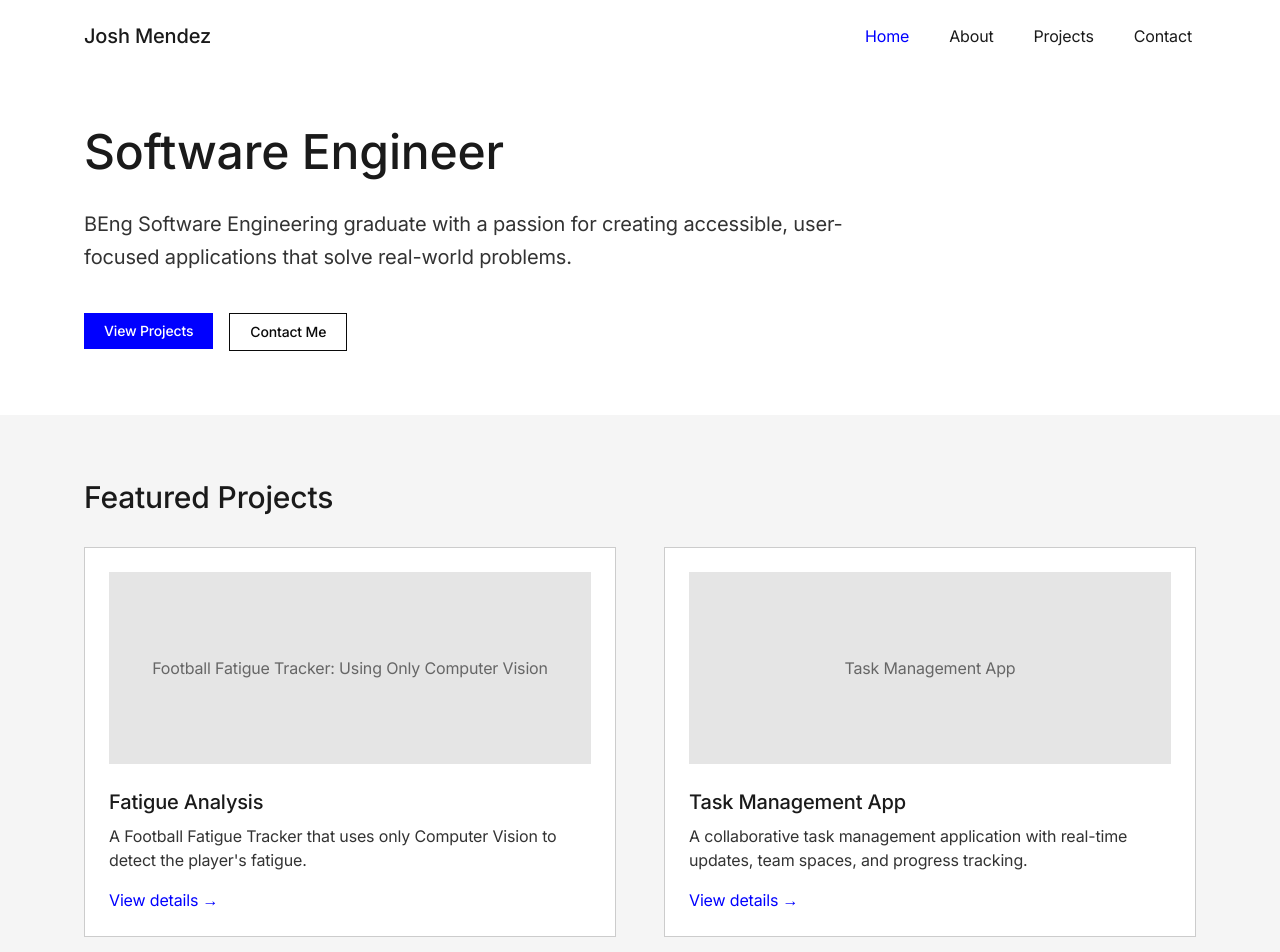
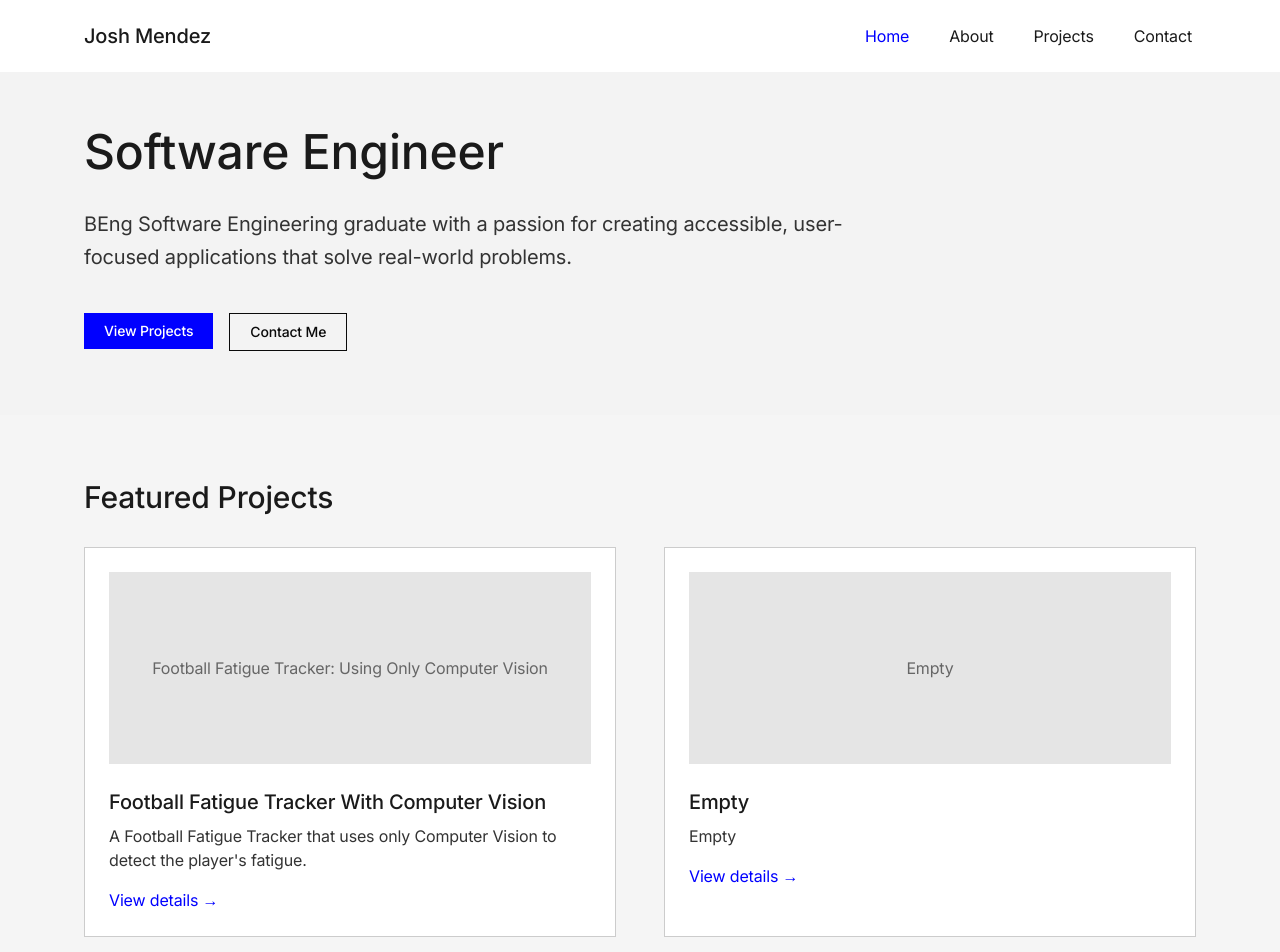
Before and after one commit to jxshmendez/Portfolio-Website, a React (Vite) app in the folder frontend/: page / in a window 1280 px wide. Shown: the top 952 px of the page. Built offline with nearby package versions, Linux system fonts and the light colour scheme.

Commit message:
Update various components and dependencies

```diff
--- a/frontend/src/components/Footer.tsx
+++ b/frontend/src/components/Footer.tsx
@@ -48,7 +48,7 @@ const Footer = () => {
                   <path d="M19 0h-14c-2.761 0-5 2.239-5 5v14c0 2.761 2.239 5 5 5h14c2.762 0 5-2.239 5-5v-14c0-2.761-2.238-5-5-5zm-11 19h-3v-11h3v11zm-1.5-12.268c-.966 0-1.75-.79-1.75-1.764s.784-1.764 1.75-1.764 1.75.79 1.75 1.764-.783 1.764-1.75 1.764zm13.5 12.268h-3v-5.604c0-3.368-4-3.113-4 0v5.604h-3v-11h3v1.765c1.396-2.586 7-2.777 7 2.476v6.759z"/>
                 </svg>
               </a>
-              <a href="mailto:josh.mendez@example.com" aria-label="Email" className="text-primary-800 hover:text-accent-500">
+              <a href="mailto:6joshmendez@gmail.com" aria-label="Email" className="text-primary-800 hover:text-accent-500">
                 <svg className="w-5 h-5" fill="currentColor" viewBox="0 0 24 24">
                   <path d="M0 3v18h24v-18h-24zm21.518 2l-9.518 7.713-9.518-7.713h19.036zm-19.518 14v-11.817l10 8.104 10-8.104v11.817h-20z"/>
                 </svg>
--- a/frontend/src/pages/Home.tsx
+++ b/frontend/src/pages/Home.tsx
@@ -3,7 +3,7 @@ import { Link } from 'react-router-dom'
 
 const Home = () => {
   return (
-    <div className="bg-white min-h-screen">
+    <div className="bg-[#F3F3F3] min-h-screen">
       {/* Hero Section */}
       <section className="pt-32 pb-16">
         <div className="container">
@@ -40,7 +40,7 @@ const Home = () => {
               <div className="h-48 bg-primary-100 mb-6 flex items-center justify-center">
                 <span className="text-primary-500">Football Fatigue Tracker: Using Only Computer Vision</span>
               </div>
-              <h3 className="text-xl font-medium mb-2">Fatigue Analysis</h3>
+              <h3 className="text-xl font-medium mb-2">Football Fatigue Tracker With Computer Vision</h3>
               <p className="text-primary-700 mb-4">
                 A Football Fatigue Tracker that uses only Computer Vision to detect the player's fatigue.
               </p>
@@ -49,13 +49,10 @@ const Home = () => {
 
             <div className="bg-white p-6 border border-primary-200">
               <div className="h-48 bg-primary-100 mb-6 flex items-center justify-center">
-                <span className="text-primary-500">Task Management App</span>
+                <span className="text-primary-500">Empty</span>
               </div>
-              <h3 className="text-xl font-medium mb-2">Task Management App</h3>
-              <p className="text-primary-700 mb-4">
-                A collaborative task management application with real-time updates,
-                team spaces, and progress tracking.
-              </p>
+              <h3 className="text-xl font-medium mb-2">Empty</h3>
+              <p className="text-primary-700 mb-4">Empty</p>
               <Link to="/projects" className="text-accent-500 hover:underline">View details →</Link>
             </div>
           </div>
--- a/frontend/src/pages/Projects.tsx
+++ b/frontend/src/pages/Projects.tsx
@@ -32,36 +32,36 @@ const Projects = () => {
       setProjects([
         {
           id: 1,
-          title: 'E-Commerce Platform',
-          description: 'A full-stack e-commerce platform with product catalog, shopping cart, user authentication, and payment processing.',
-          technologies: ['React', 'Node.js', 'Express', 'MongoDB', 'Stripe'],
+          title: 'Football Fatigue Tracker With Computer Vision',
+          description: 'A Football Fatigue Tracker that uses only Computer Vision to detect the player\'s fatigue leveraging the YOLO (You Only Look Once) algorithm and ByteTrack algorithm.',
+          technologies: ['YOLO', 'ByteTrack', 'OpenCV', 'Python'],
           github: 'https://github.com/joshmendez/ecommerce-platform',
           live: 'https://ecommerce-demo.example.com',
           image: 'ecommerce.jpg'
         },
         {
           id: 2,
-          title: 'Task Management App',
-          description: 'A collaborative task management application with real-time updates, team spaces, and progress tracking.',
-          technologies: ['Vue.js', 'Firebase', 'Tailwind CSS'],
+          title: 'Empty',
+          description: 'Empty',
+          technologies: [],
           github: 'https://github.com/joshmendez/task-manager',
           live: 'https://task-app.example.com',
           image: 'task-app.jpg'
         },
         {
           id: 3,
-          title: 'Health Monitoring Dashboard',
-          description: 'A health metrics visualization dashboard that helps users track their wellness goals and exercise routines.',
-          technologies: ['React', 'D3.js', 'Flask', 'PostgreSQL'],
+          title: 'Empty',
+          description: 'Empty',
+          technologies: [],
           github: 'https://github.com/joshmendez/health-dashboard',
           live: 'https://health.example.com',
           image: 'health-dashboard.jpg'
         },
         {
           id: 4,
-          title: 'Weather Forecast App',
-          description: 'A weather forecasting application that provides accurate weather predictions using multiple weather APIs.',
-          technologies: ['React Native', 'Redux', 'Weather API'],
+          title: 'Empty',
+          description: 'Empty',
+          technologies: [],
           github: 'https://github.com/joshmendez/weather-app',
           live: 'https://weather.example.com',
           image: 'weather-app.jpg'
@@ -72,7 +72,7 @@ const Projects = () => {
   }, [])
 
   return (
-    <div className="bg-white min-h-screen">
+    <div className="bg-[#F3F3F3] min-h-screen">
       {/* Header Section */}
       <section className="pt-32 pb-12">
         <div className="container">
```
Also changed, not shown: frontend/package.json (+4 -4 lines), 1 other file (tests, documents, lock files or other folders).
